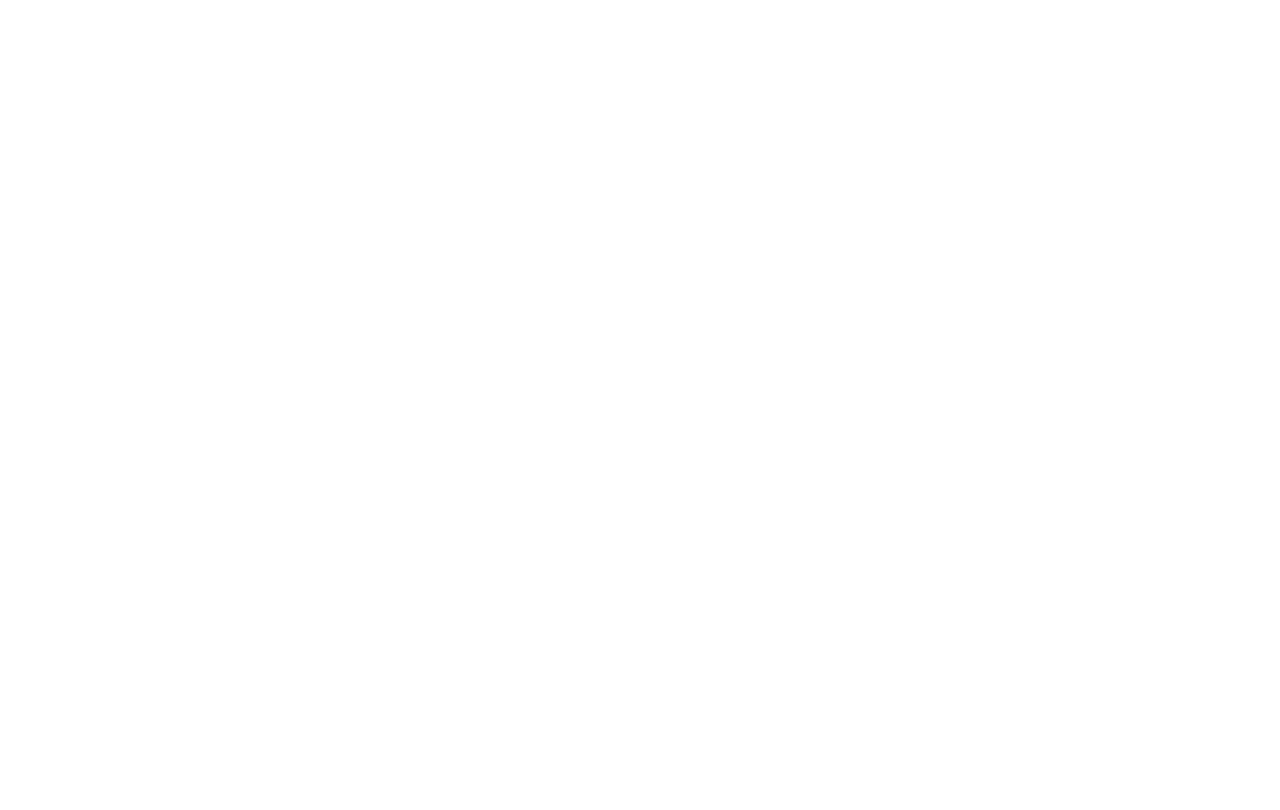
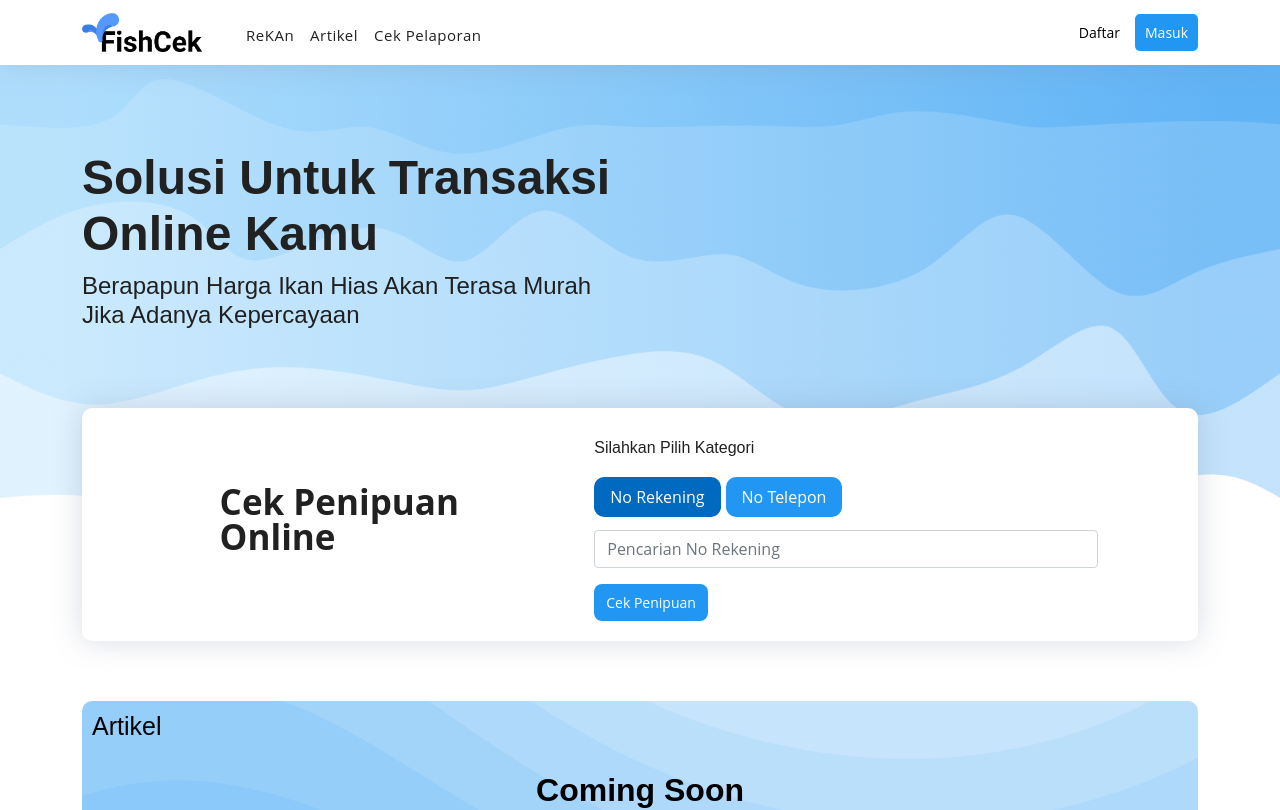
Before and after one commit to fishcek/fishcek-frontend, a Vue app: page /#/ in a window 1280 px wide. Shown: the top 810 px of the page. Built offline with nearby package versions, Linux system fonts and the light colour scheme.

Commit message:
test route

```diff
--- a/src/router/index.js
+++ b/src/router/index.js
@@ -125,10 +125,9 @@
 
 router.beforeEach((to, from, next) => {
   const cekStorage=JSON.parse(localStorage.getItem('fishcek'));
-  const getToken=cekStorage.auth.token
   if(to.matched.some(record=> record.meta.requiresAuth)) {
 
-        if (getToken==null) {
+        if (cekStorage==null) {
             next({
                 path: '/login',
                 params: { nextUrl: to.fullPath }
```
